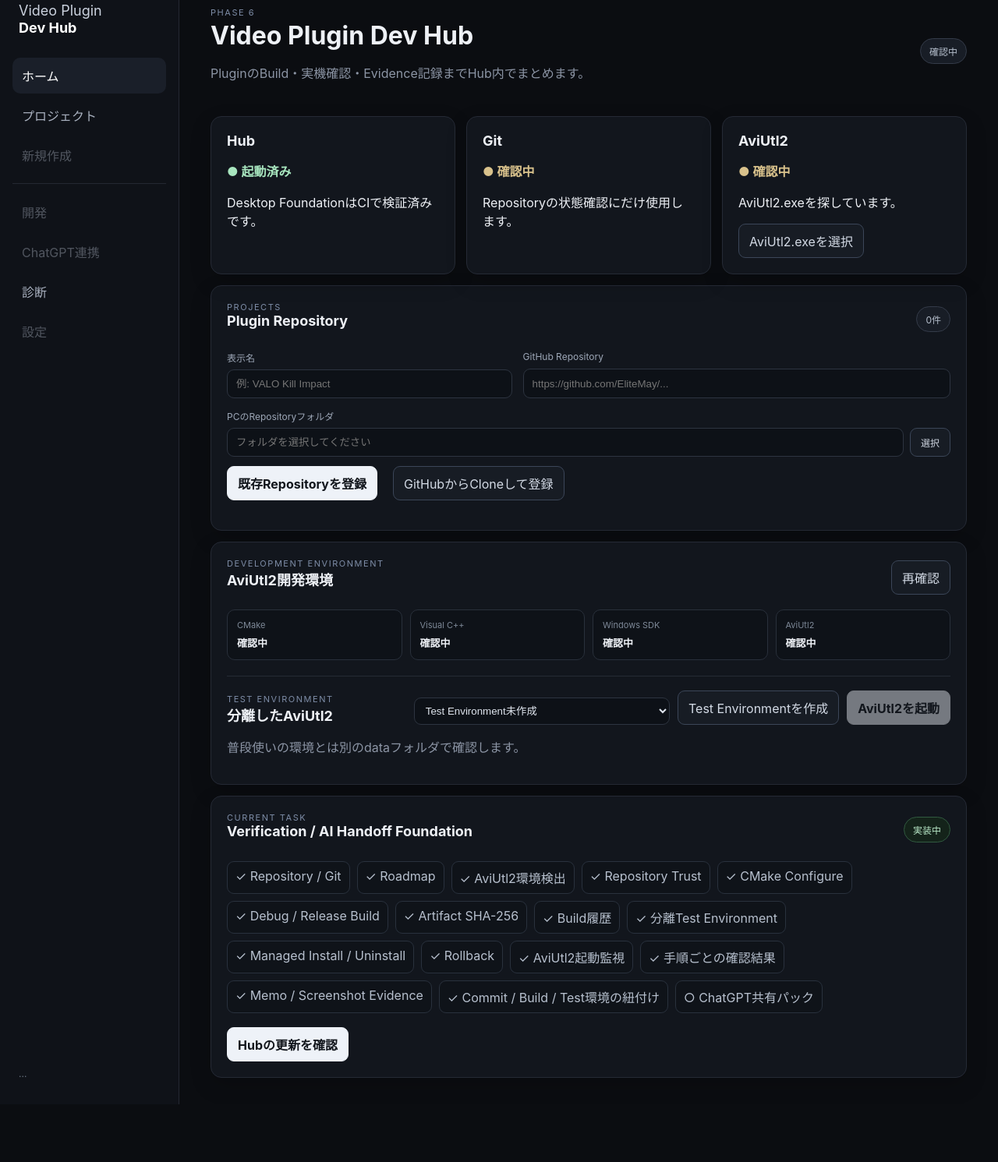
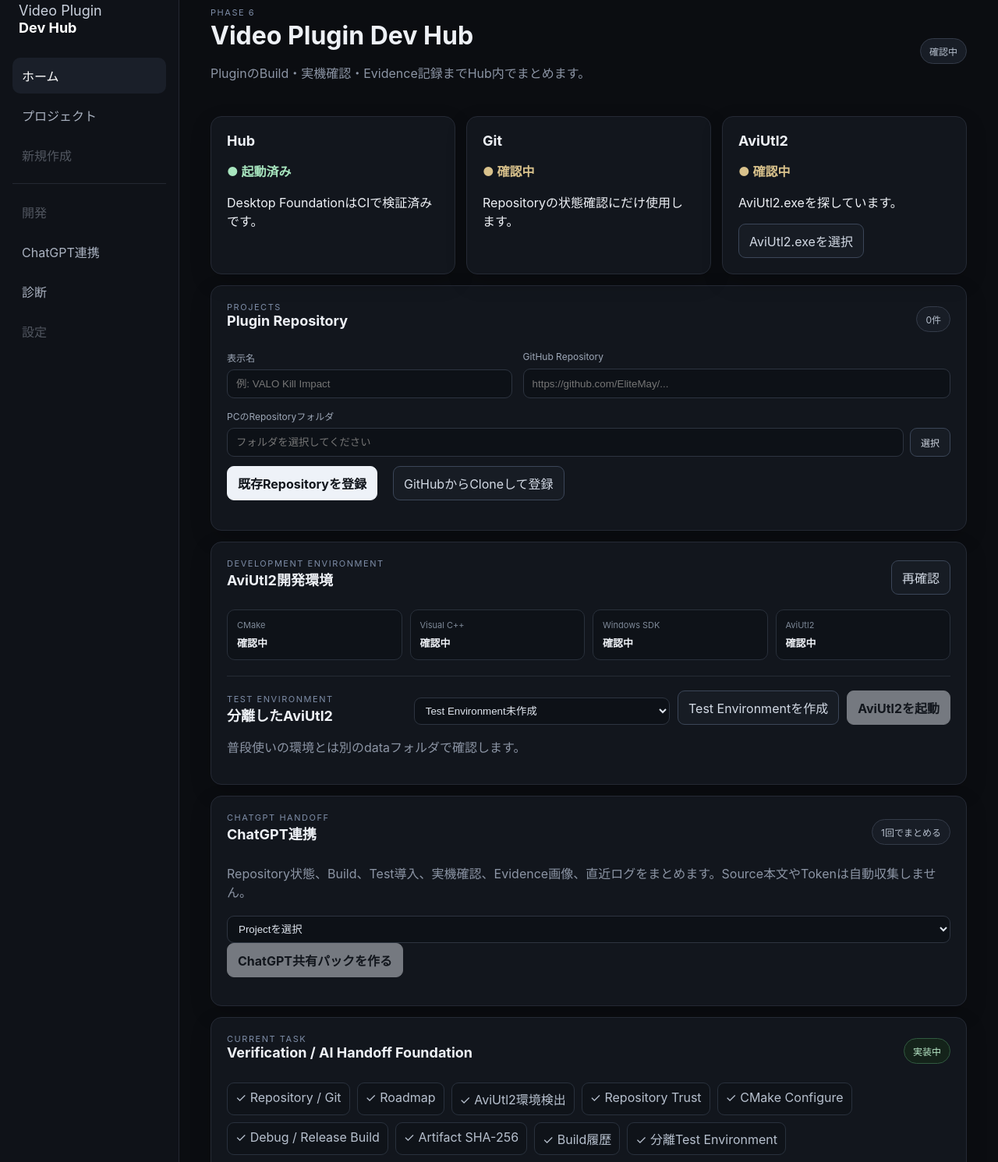
Before and after one commit to EliteMay/video-plugin-dev-hub, an Electron app: page src/renderer/index.html in a window 1280 px wide. Shown: the part 25-1516 px from the top of the page at 78% size. Before the commit the page ends 1442 px from the top, so only its background shows below. Drawn offline with Linux system fonts and the light colour scheme; no server answers.

Commit message:
Add ChatGPT handoff workspace

```diff
--- a/src/renderer/index.html
+++ b/src/renderer/index.html
@@ -16,7 +16,7 @@
         <button class="nav" disabled>新規作成</button>
         <div class="sep"></div>
         <button class="nav" disabled>開発</button>
-        <button class="nav" disabled>ChatGPT連携</button>
+        <button class="nav" id="chatgptButton">ChatGPT連携</button>
         <button class="nav" id="diagnosticsButton">診断</button>
         <button class="nav" disabled>設定</button>
       </nav>
@@ -151,6 +151,24 @@
         </div>
       </section>
 
+      <section class="card large" id="chatgptPanel">
+        <div class="row">
+          <div>
+            <p class="eyebrow">CHATGPT HANDOFF</p>
+            <h2>ChatGPT連携</h2>
+          </div>
+          <span class="pill">1回でまとめる</span>
+        </div>
+        <p class="muted">Repository状態、Build、Test導入、実機確認、Evidence画像、直近ログをまとめます。Source本文やTokenは自動収集しません。</p>
+        <div class="share-row">
+          <select id="chatgptProjectSelect" class="task-select">
+            <option value="">Projectを選択</option>
+          </select>
+          <button class="primary" type="button" id="createSharePack" disabled>ChatGPT共有パックを作る</button>
+        </div>
+        <p class="muted" id="sharePackMessage"></p>
+      </section>
+
       <section class="card large">
         <div class="row">
           <div>
```
